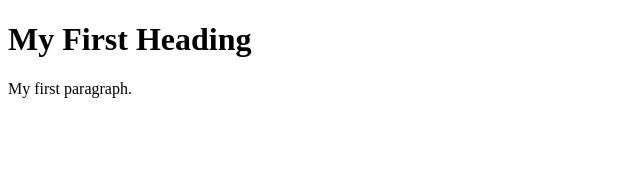
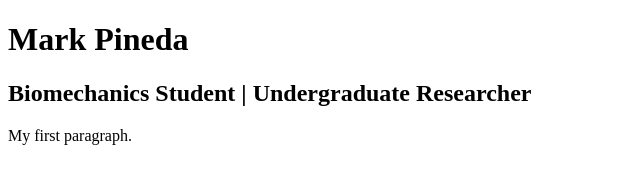
Before and after one commit to markpineda/markpineda.github.io, a plain HTML site: page index.html in a window 1280 px wide. Shown: the whole page, without its empty margins (0-640 px from the left). Drawn offline with Linux system fonts and the light colour scheme.

Commit message:
Update index.html

```diff
--- a/index.html
+++ b/index.html
@@ -2,7 +2,8 @@
 <html>
 <body>
 
-<h1>My First Heading</h1>
+<h1>Mark Pineda</h1>
+  <h2> Biomechanics Student | Undergraduate Researcher </h2>
 
 <p>My first paragraph.</p>
 
```
